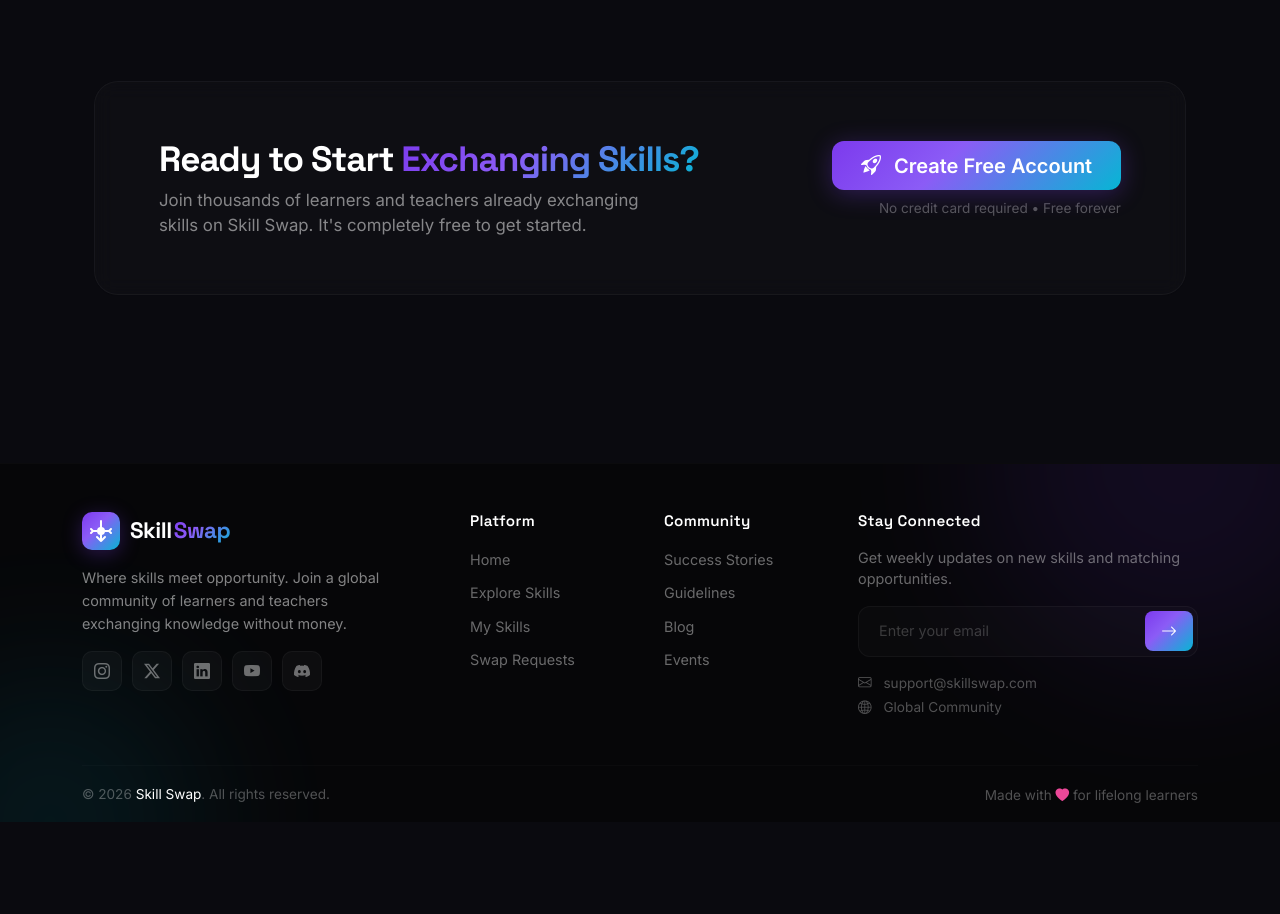
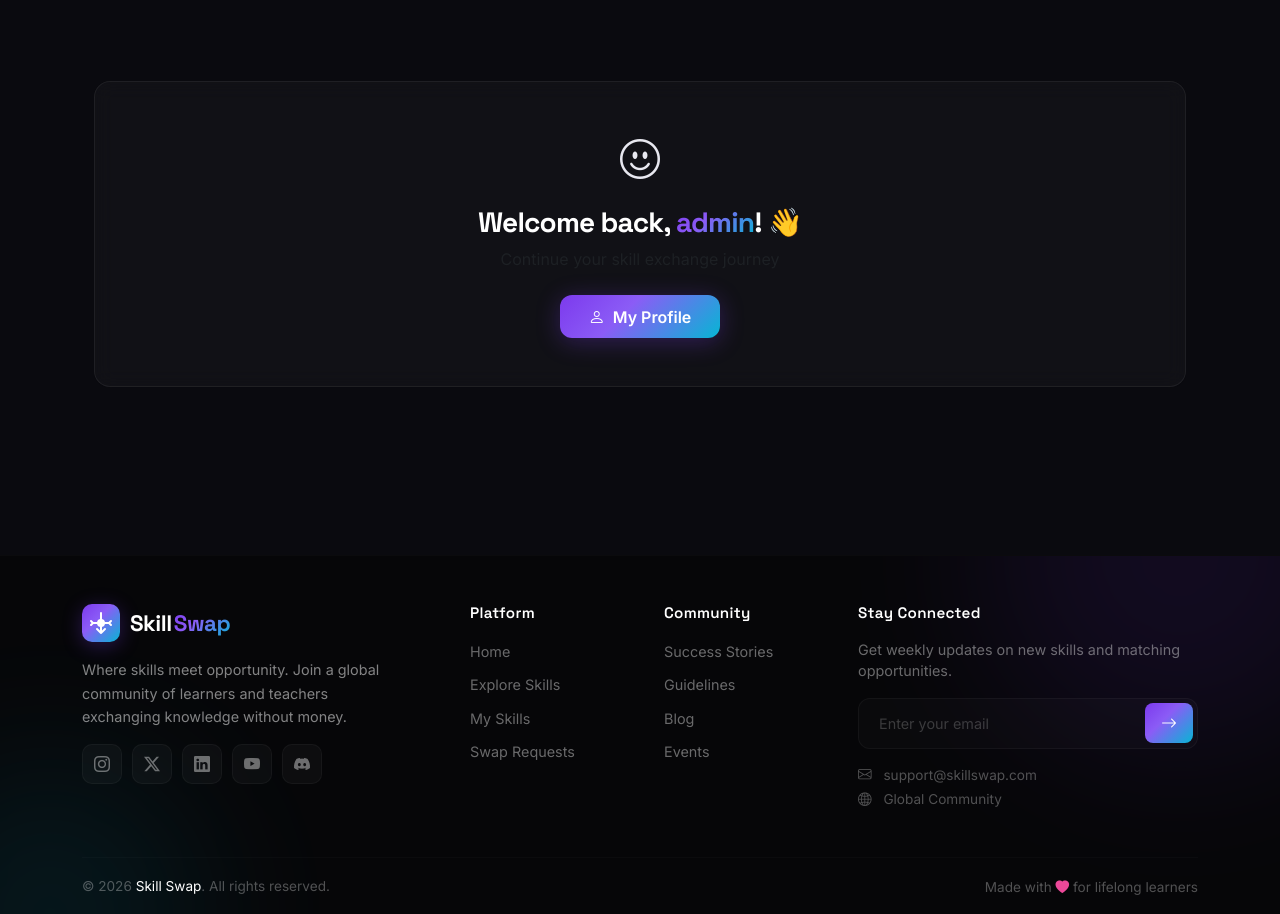
Before and after one commit to adeeltahirdev/Skillswap, a Django app: page / in a window 1280 px wide. Shown: the part 3584-4498 px from the top of the page. Before the commit the page ends 4387 px from the top, so only its background shows below. Run offline with Django 4.2, Linux system fonts and the light colour scheme; a user stored in the database is signed in; data comes from the database, SQL or seed files in the repository; both versions use the stored data as it was after the commit.

Commit message:
Fixed cta section

```diff
--- a/templates/index.html
+++ b/templates/index.html
@@ -29,12 +29,21 @@
                     </p>
 
                     <div class="hero-actions">
+                        {% if user.is_authenticated %}
+                            <a href="{% url 'profile' %}" class="btn btn-glow btn-lg">
+                                <i class="bi bi-person me-2"></i> My Profile
+                            </a>
+                            <a href="#" class="btn btn-outline-glass btn-lg">
+                                <i class="bi bi-compass me-2"></i> Browse Skills
+                            </a>
+                        {% else %}
                             <a href="{% url 'register' %}" class="btn btn-glow btn-lg">
                                 <i class="bi bi-rocket-takeoff me-2"></i> Get Started
                             </a>
                             <a href="#" class="btn btn-outline-glass btn-lg">
                                 <i class="bi bi-compass me-2"></i> Browse Skills
                             </a>
+                        {% endif %}
                     </div>
 
                     <div class="hero-stats">
@@ -494,8 +503,9 @@
 </section>
 
 <!-- ======================================== -->
-<!-- CALL TO ACTION                           -->
+<!-- CALL TO ACTION - Only for logged-out users -->
 <!-- ======================================== -->
+{% if not user.is_authenticated %}
 <section class="cta-section section-padding">
     <div class="container">
         <div class="cta-wrapper glass">
@@ -520,6 +530,29 @@
         </div>
     </div>
 </section>
+{% else %}
+<!-- ======================================== -->
+<!-- WELCOME BACK SECTION - For logged-in users -->
+<!-- ======================================== -->
+<section class="section-padding">
+    <div class="container">
+        <div class="glass p-5 text-center">
+            <div class="mb-3">
+                <i class="bi bi-emoji-smile fs-1 text-gradient"></i>
+            </div>
+            <h3 class="text-white">
+                Welcome back, <span class="gradient-text">{{ user.username }}</span>! 👋
+            </h3>
+            <p class="text-muted mb-4">Continue your skill exchange journey</p>
+            <div class="d-flex gap-3 justify-content-center flex-wrap">
+                <a href="{% url 'profile' %}" class="btn btn-glow">
+                    <i class="bi bi-person me-1"></i> My Profile
+                </a>
+            </div>
+        </div>
+    </div>
+</section>
+{% endif %}
 {% endblock %}
 
 {% block extra_js %}
```
Also changed, not shown: db.sqlite3, media/avatars/Adeel.jpeg (added). Lines whose indentation alone changed are shown as unchanged.
